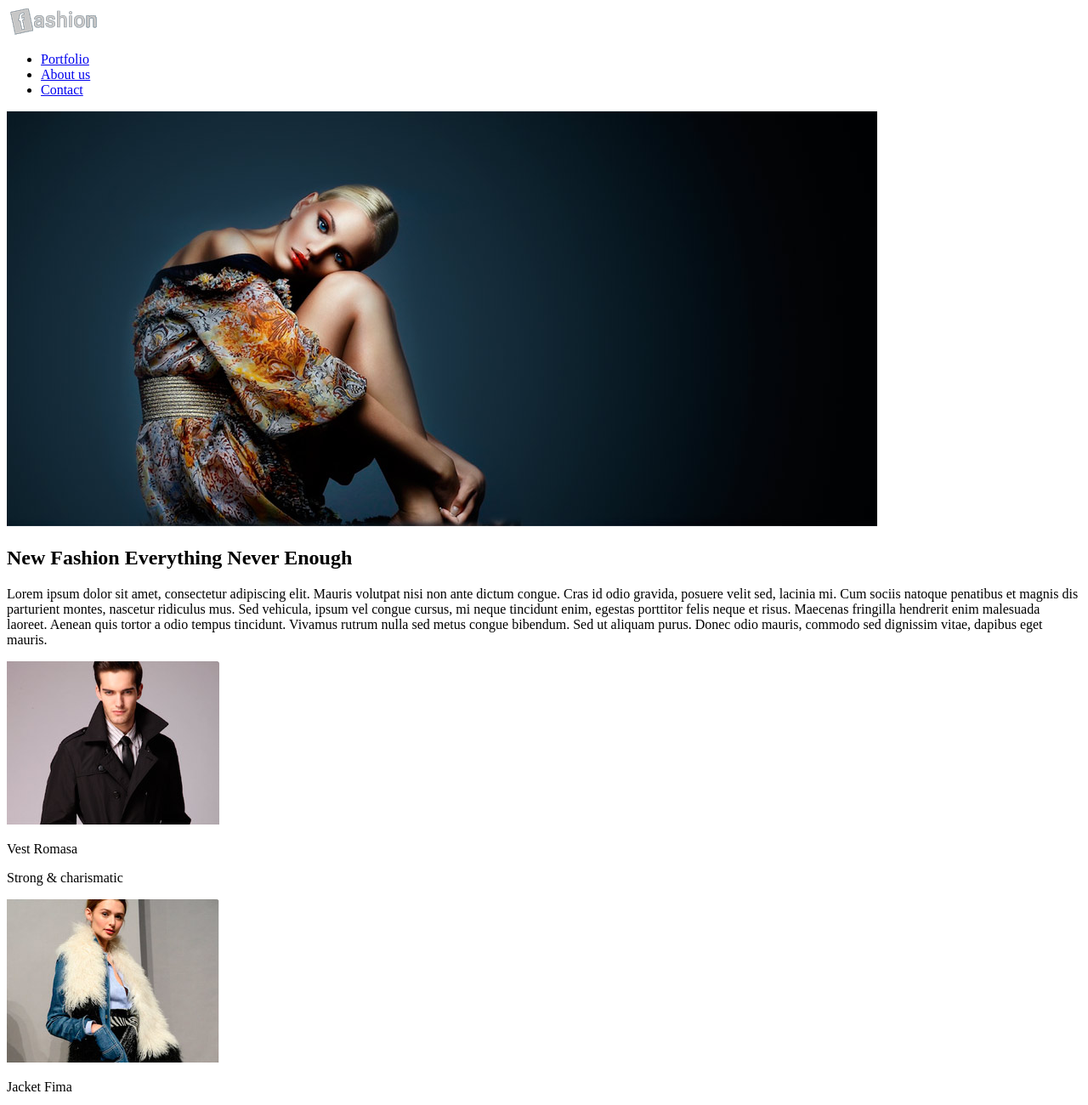
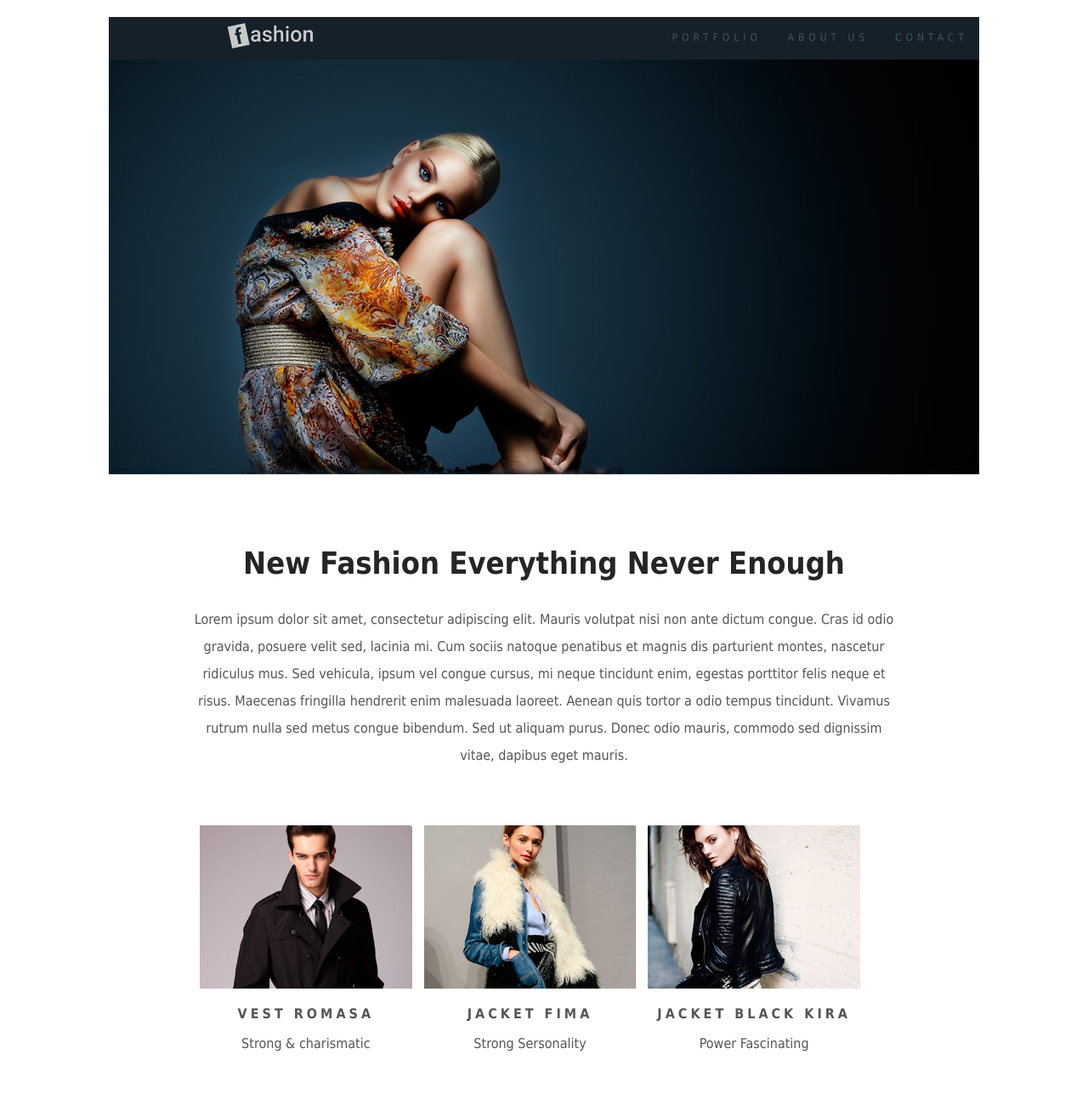
Before and after one commit to JhonatanBS/CursoWeb-HTML5-CSS3-JS, a plain HTML site: page Projeto_Fashion/index.html in a window 1280 px wide. Shown: the top 1300 px of the page at 85% size. Drawn offline with Linux system fonts and the light colour scheme.

Commit message:
Parte final do projeto concluída, estilo.css criado, e adicionado uma imagem do projeto no README,md .

```diff
--- /dev/null
+++ b/Projeto_Fashion/css/estilo.css
@@ -0,0 +1,142 @@
+body{
+    font-family: tahoma, arial, sans-serif;
+    margin: 0;
+    padding: 0;
+}
+
+.principal{
+    width: 1024px;
+    margin: 20px auto;
+}
+
+.header-top{
+    height: 50px;
+    background-color: #162028;
+    position: relative;
+}
+
+.logotipo{
+    margin: 5px 0px 0px 135px;
+}
+
+.header-nav{
+    position: absolute;
+    top: 0;
+    right: 0;
+    height: 100%;
+}
+
+.header-nav ul{
+    margin: 0;
+    padding: 0;
+}
+
+.header-nav li{
+    list-style: none;
+    display: inline-block;
+    margin-right: 0 15px 0 0;
+    padding: 13px;
+}
+
+.header-nav a{
+    color: #425564;
+    text-decoration: none;
+    text-transform: uppercase;
+    font-size: 12px;
+    letter-spacing: 5px;
+    transition: color .3s linear;
+}
+
+.header-nav a:hover{
+    color: white;
+}
+
+.portfolio{
+    padding: 50px 100px;
+    text-align: center;
+}
+
+.portfolio h1{
+    font-size: 36px;
+    color: #252525;
+}
+
+.portfolio p{
+    font-size: 16px;
+    line-height: 2;
+    color: #555;
+}
+
+.gallery{
+    color: #555;
+    padding: 0 100px 50px 100px;
+    overflow: auto;
+}
+
+.gallery-card{
+    width: 32%;
+    float: left;
+    text-align: center;
+
+}
+
+.gallery-title{
+    text-transform: uppercase;
+    letter-spacing: 4px;
+    font-size: 16px;
+    font-weight: bold;
+}
+
+.about{
+    background-color: #003d52;
+    padding: 100px;
+    color: white;
+    background-image: url(../imagens/bg_detalhe.png);
+    background-repeat: no-repeat;
+    background-position: right bottom;
+}
+
+.about h2{
+    text-transform: uppercase;
+    font-size: 50px;
+    font-weight: normal;
+}
+
+#contact{
+    margin:  50px;
+}
+
+#contact address{
+    color: #143f52;
+    text-transform: uppercase;
+    font-size:  26px;
+    font-style: normal;
+    text-align: center;
+    font-weight: bold;
+}
+
+.about p{
+    line-height: 1.5;
+    width: 70%;
+
+}
+
+.maps{
+    width: 100%;
+    height: 450px;
+    margin-top: 15px;
+}
+
+.maps iframe{
+    width: 100%;
+}
+
+.rodape{
+    background-color: #0b171f;
+    padding: 25px;
+    font-size: 12px;
+    color: #6f8597;
+    letter-spacing: 5px;
+    text-align: center;
+    margin-top: 35px;
+}
--- a/Projeto_Fashion/index.html
+++ b/Projeto_Fashion/index.html
@@ -7,12 +7,13 @@
         <meta name="author" content="Daniel">
         <meta name="description" content="descrição bacanuda">
         <meta name="keywords" content="html5, tecnologia">
+        <link rel="stylesheet" href="css/estilo.css">
     </head>
  <body>
      <div class="principal">
-         <header>
-             <img src="imagens/logo.png" alt="LogoTipo Fashion">
-             <nav>
+         <header class="header-top">
+             <img class="logotipo" src="imagens/logo.png" alt="LogoTipo Fashion">
+             <nav class="header-nav">
                  <ul>
                      <li><a href="#">Portfolio</a></li>
                      <li><a href="#">About us</a></li>
@@ -22,7 +23,7 @@
          </header>
          <img src="imagens/topo.jpg" alt="Modelo feminina">
 
-         <article class="portflolio">
+         <article class="portfolio">
              <h1>New Fashion Everything Never Enough</h1>
              <p>Lorem ipsum dolor sit amet, consectetur
                 adipiscing elit. Mauris volutpat nisi non
@@ -73,16 +74,17 @@
 
          <div id="contact">
              <address>
-                Call me now for design
+                Call me now for design<br>
                 012-1234-4567
              </address>
-             <div class="maps">
-                <iframe src="https://www.google.com/maps/embed?pb=!1m18!1m12!1m3!1d50470.0284687411!2d-122.47261937941495!3d37.757762678289566!2m3!1f0!2f0!3f0!3m2!1i1024!2i768!4f13.1!3m3!1m2!1s0x80859a6d00690021%3A0x4a501367f076adff!2sS%C3%A3o%20Francisco%2C%20CA%2C%20EUA!5e0!3m2!1spt-BR!2sbr!4v1628650658612!5m2!1spt-BR!2sbr"
-                width="600" height="450" style="border:0;" allowfullscreen="" loading="lazy"></iframe>
-             </div>
          </div>
 
-         <footer>
+         <div class="maps">
+            <iframe src="https://www.google.com/maps/embed?pb=!1m18!1m12!1m3!1d50470.0284687411!2d-122.47261937941495!3d37.757762678289566!2m3!1f0!2f0!3f0!3m2!1i1024!2i768!4f13.1!3m3!1m2!1s0x80859a6d00690021%3A0x4a501367f076adff!2sS%C3%A3o%20Francisco%2C%20CA%2C%20EUA!5e0!3m2!1spt-BR!2sbr!4v1628650658612!5m2!1spt-BR!2sbr"
+            width="600" height="450" style="border:0;" allowfullscreen="" loading="lazy"></iframe>
+         </div>
+
+         <footer class="rodape">
             Copyright © fastfashion.com
          </footer>
 
```
Also changed, not shown: Projeto2.png (added), 1 other file.
